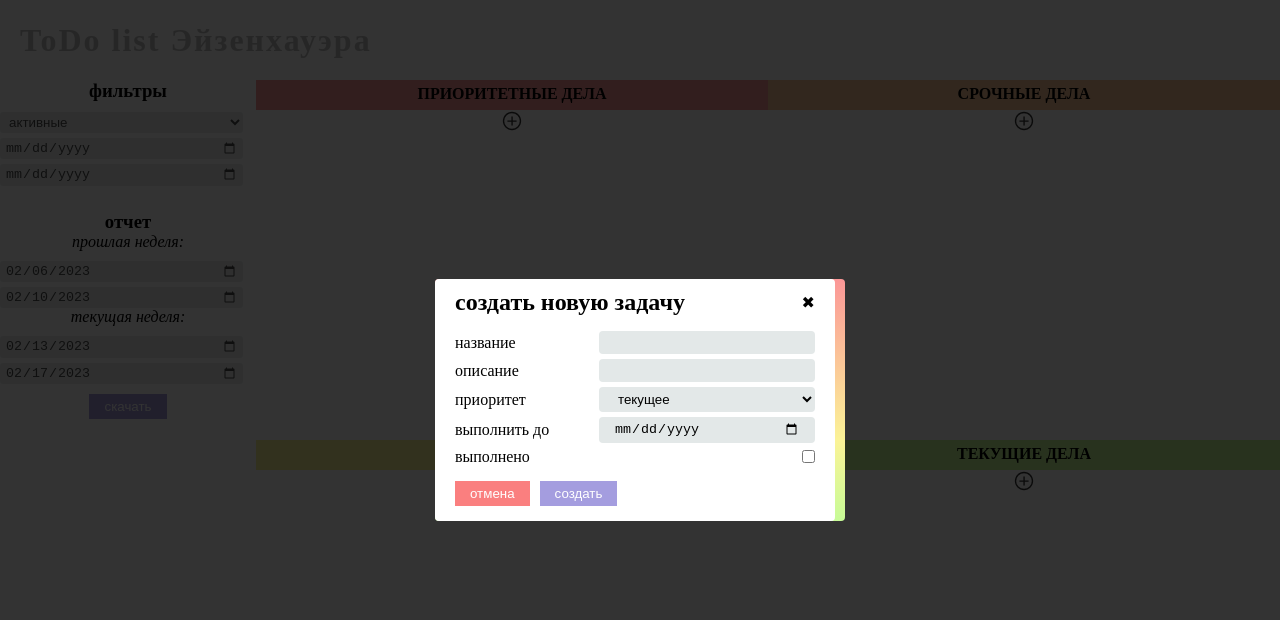
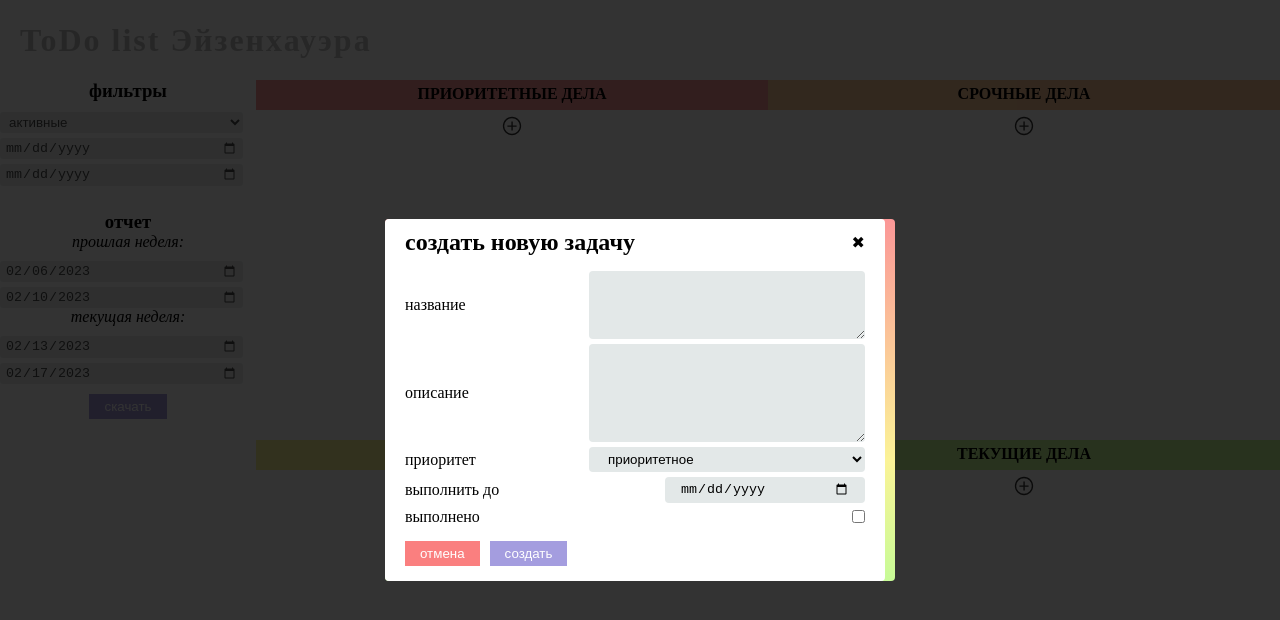
Before and after one commit to ZubarevP/ToDoList, a Vue app: page / in a window 1280 px wide. Both pictures are taken after a click on the icon 512 px from the left and 121 px from the top of the page. Shown: the top 620 px of the page. Built offline with nearby package versions, Linux system fonts and the light colour scheme.

Commit message:
feat: added default priority

```diff
--- a/src/App.vue
+++ b/src/App.vue
@@ -32,6 +32,7 @@
     :id="id"
     :open="open"
     :mode="mode"
+    :level="level"
   ></TaskModal>
   <TaskSection
     class="section"
@@ -55,6 +56,7 @@
         open: false,
         id: -1,
         mode: "info",
+        level: 0,
         listsNames: [
           'thirdList',
           'secondList',
@@ -85,12 +87,13 @@
         'unserialize',
       ]),
 
-      openCloseModal(mode, id) {
+      openCloseModal(mode, id, level) {
         this.id = -1; // clear id for watch method
         if(mode) {
           this.id   = +id;
           this.open = true;
           this.mode = mode;
+          this.level = level ? level : 0;
         } else {
           this.open = false;
         }
--- a/src/components/excelCreater.vue
+++ b/src/components/excelCreater.vue
@@ -50,9 +50,9 @@
       const now = new Date().getDay();
       if(!now) {
         this.past.start = this.getDate(13, "-");
-        this.past.end   = this.getDate(7,  "-");
+        this.past.end   = this.getDate(9,  "-");
         this.now.start  = this.getDate(6,  "-");
-        this.now.end    = this.getDate(1,  "-");
+        this.now.end    = this.getDate(2,  "-");
       } else {
         this.past.start = this.getDate((6 + now), "-");
         this.past.end   = this.getDate((now + 2), "-");
--- a/src/components/taskCell.vue
+++ b/src/components/taskCell.vue
@@ -81,10 +81,12 @@
   .wrapper {
     @include flex-space-between;;
     padding: 0px 10px;
+    border-bottom: 1px solid silver;
 
     &:hover {
       background-color: #dadaf3;
-      border-radius: 4px;
+      border-radius: 0 0 4px 4px;
+      border-bottom: 1px solid black;
     }
   }
 
--- a/src/components/taskModal.vue
+++ b/src/components/taskModal.vue
@@ -34,11 +34,11 @@
             </div>
             <div class="block">
               <div class="lable">выполнить до</div>
-              <div class="field-show">{{ lastDate }}</div>
+              <div class="field-show">{{ new Date(lastDate).toLocaleDateString("ru-RU") }}</div>
             </div>
             <div v-if="active" class="block">
               <div class="lable">выполнено</div>
-              <div class="field-show">{{ completeDate }}</div>
+              <div class="field-show">{{ new Date(completeDate).toLocaleDateString("ru-RU") }}</div>
             </div>
           </div>
 
@@ -51,24 +51,26 @@
                 for="nameinput"
                 class="lable"
               >название</label>
-              <input
+              <textarea
                 id="nameinput"
                 class="field"
                 type="text"
+                rows="4"
                 v-model="name"
-              >
+              ></textarea>
             </div>
             <div class="block">
               <label
                 for="description"
                 class="lable"
               >описание</label>
-              <input
+              <textarea
                 id="description"
                 class="field"
                 type="text"
+                rows="6"
                 v-model="description "
-              >
+              ></textarea>
             </div>
             <div class="block">
               <label
@@ -92,7 +94,7 @@
                 class="label"
               >выполнить до</label>
               <input
-                class="field"
+                class="field date"
                 id="last"
                 type="date"
                 v-model="lastDate"
@@ -109,10 +111,18 @@
                 type="checkbox"
                 v-model="active"
               >
+            </div>
+            <div
+              class="block"
+              v-if="active"
+            >
+              <label
+                for="complete"
+                class="label"
+              >дата выполнения</label>
               <input
-                v-if="active"
                 id="complete"
-                class="field"
+                class="field date"
                 type="date"
                 v-model="completeDate"
               >
@@ -151,6 +161,14 @@
         },
       },
 
+      level: {
+        type: Number,
+        required: true,
+        validator(value) {
+          return value >= 0 || value <= 3;
+        }
+      },
+
       open: {
         type: Boolean,
         required: true,
@@ -185,6 +203,10 @@
     },
 
     watch: {
+      level(value) {
+        this.list = value;
+      },
+
       id(value) {
         if(value && value != -1) {
           const task = this.readTask(value);
@@ -324,13 +346,13 @@
   }
 
   .before_face {
-    width: 410px;
+    width: 510px;
     border-radius: 4px;
     background: linear-gradient(to top, #c7fb97, #fbf397, #fbc598, #fb9797);
   }
 
   .face {
-    width: 400px;
+    width: 500px;
     padding: 10px 20px 15px;
     background-color: white;
     border-radius: 4px;
@@ -349,6 +371,10 @@
     }
   }
 
+  .field-show {
+    width: 60%;
+  }
+
   .field{
     width: 60%;
     outline: none;
@@ -356,6 +382,10 @@
     padding: 4px 15px;
     background-color: #e3e8e8;
     border-radius: 4px;
+  }
+
+  .date {
+    width: 200px;
   }
 
   .close,
--- a/src/components/taskSection.vue
+++ b/src/components/taskSection.vue
@@ -22,7 +22,7 @@
     <AddIcon
       class="img"
       title="добавить новую задачу (ctrl + enter)"
-      @click="redirect('create', 0)"
+      @click="redirect('create', 0, level)"
     />
   </div>
 </template>
@@ -67,8 +67,8 @@
         }
       },
 
-      redirect(mode, id) {
-        this.$emit("push", mode, id);
+      redirect(mode, id, level) {
+        this.$emit("push", mode, id, level);
       },
     },
 
@@ -99,6 +99,10 @@
 </script>
 
 <style lang="scss" scoped>
+.wrapper::backdrop {
+  background-color: lightblue;
+}
+
   .tasks {
     max-height: calc(100% - 65px);
     overflow-y: scroll;
@@ -117,7 +121,7 @@
   .img {
     display: block;
     width: 22px;
-    margin: 0 auto;
+    margin: 5px auto 0;
     opacity: .8;
     transition: .1s;
 
```
